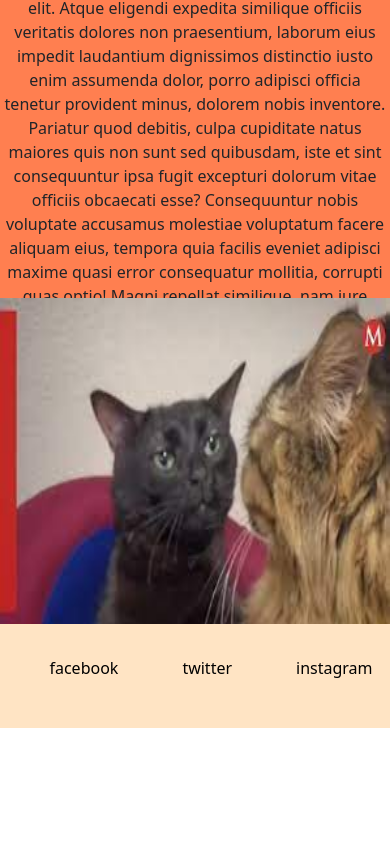
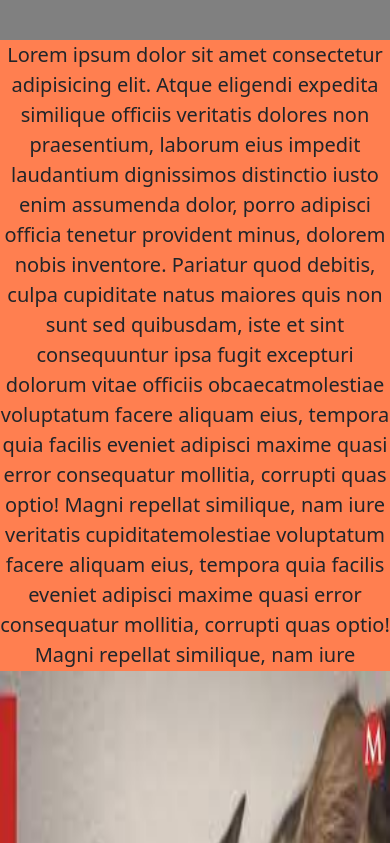
Before and after one commit to almatmir/PreEntrega2Miranda, a plain HTML site: page PreEntrega2+miranda/index.html in a window 390 px wide. Shown: the part 367-1210 px from the top of the page. Before the commit the page ends 1095 px from the top, so only its background shows below. Drawn offline with nearby package versions, Linux system fonts and the light colour scheme.

Commit message:
se adaptaron algunas paginas con @media

```diff
--- a/PreEntrega2+miranda/CSS/style.css
+++ b/PreEntrega2+miranda/CSS/style.css
@@ -93,10 +93,12 @@ nav {
     background-color: coral;
     display: flex;
 }
-
+.parrafoIndex p {
+    font-size: 15px;
+}
 
 /* modificamos el main index con @media */
-@media (max-width: 992px) {
+@media (max-width: 1096px) {
     .mainContainer{
         display: grid;
         grid-template-columns: 1fr;
@@ -106,7 +108,9 @@ nav {
         "parrafoIndex"
         "containerImg";
     }
-
+    .parrafoIndex p {
+        font-size: 20px;
+    }
   }
 
 
--- a/PreEntrega2+miranda/index.html
+++ b/PreEntrega2+miranda/index.html
@@ -65,7 +65,10 @@
                     veritatis dolores non praesentium, laborum eius impedit laudantium dignissimos distinctio iusto enim
                     assumenda dolor, porro adipisci officia tenetur provident minus, dolorem nobis inventore. Pariatur
                     quod debitis, culpa cupiditate natus maiores quis non sunt sed quibusdam, iste et sint consequuntur
-                    ipsa fugit excepturi dolorum vitae officiis obcaecati esse? Consequuntur nobis voluptate accusamus
+                    ipsa fugit excepturi dolorum vitae officiis obcaecatmolestiae voluptatum facere aliquam eius, tempora quia facilis eveniet adipisci maxime quasi error
+                    consequatur mollitia, corrupti quas optio! Magni repellat similique, nam iure veritatis cupiditatemolestiae voluptatum facere aliquam eius, tempora quia facilis eveniet adipisci maxime quasi error
+                    consequatur mollitia, corrupti quas optio! Magni repellat similique, nam iure veritatis cupiditatemolestiae voluptatum facere aliquam eius, tempora quia facilis eveniet adipisci maxime quasi error
+                    consequatur mollitia, corrupti quas optio! Magni repellat similique, nam iure veritatis cupiditatei esse? Consequuntur nobis voluptate accusamus
                     molestiae voluptatum facere aliquam eius, tempora quia facilis eveniet adipisci maxime quasi error
                     consequatur mollitia, corrupti quas optio! Magni repellat similique, nam iure veritatis cupiditate
                     quas corrupti sunt assumenda soluta! Magni eos, sed vero a pariatur voluptates, nulla iste eaque
```
